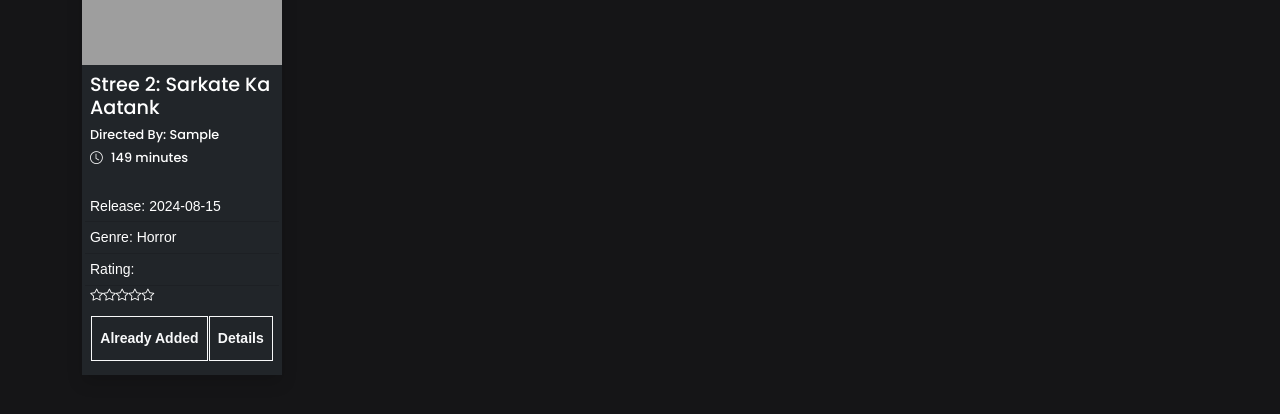
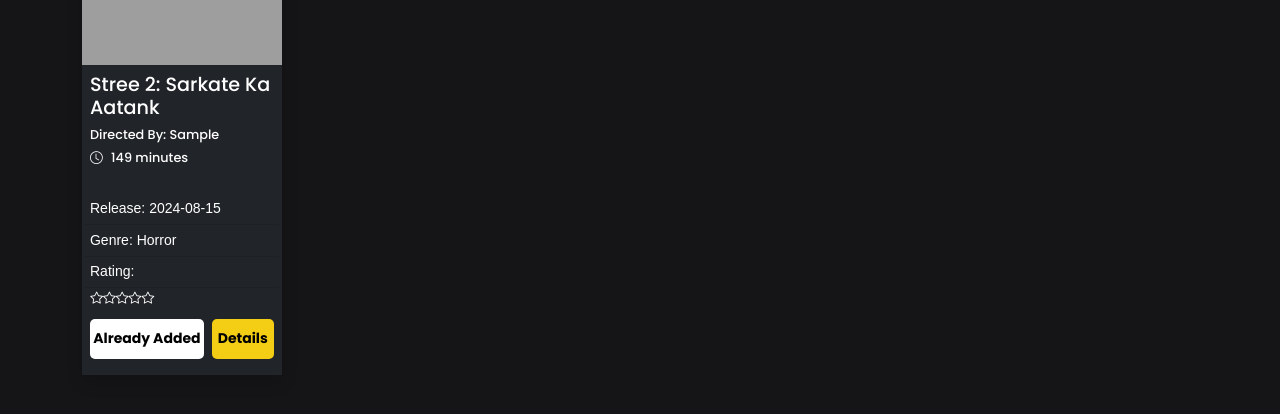
Before and after one commit to thisBedBugBytes/Movie-Site, a PHP site: page /movies.php in a window 1280 px wide. Shown: the part 251-665 px from the top of the page. Run offline with PHP 8.4, Linux system fonts and the light colour scheme; the visitor is signed in with stand-in values (Sample User, id 1); data comes from the database, SQL or seed files in the repository; tables that the repository leaves empty or names only in its code hold one stand-in row (values such as "Sample post"); grey boxes are pictures that could not be loaded.

Commit message:
Update movies.php

```diff
--- a/movies.php
+++ b/movies.php
@@ -165,13 +165,29 @@ $result = mysqli_query($con, $sql);
                         <div class="card-body bg-dark text-white outfit-regular" style="padding: 0.5rem;">
                             <div class="d-flex justify-content-evenly">
                                 <?php if ($row['user_id'] == $user_id && $user_id != NULL): ?>
-                                    <a href="#" class="btn btn-sm btn-outline-light outfit-regular rounded-0 fw-bold shadow-none d-flex justify-content-center align-items-center" style="height: 45px;">Already Added</a>
-                                    <a href="details.php" class="btn btn-sm btn-outline-light outfit-regular rounded-0 fw-bold shadow-none d-flex justify-content-center align-items-center" style="height: 45px;">Details</a>
+                                    <a href="#" class="btn btn-sm d-flex justify-content-center align-items-center" style="background-color: white; height: 40px ; color: black; border-radius: 5px; padding: 2px 2px; font-weight: bold; text-align: center; display: inline-block;">Already Added</a>
+                                    <a href="details.php" class="btn btn-sm d-flex justify-content-center align-items-center"
+                                        style="background-color:#F4CE14; height: 40px; color: black; border-radius: 5px; padding: 5px 5px; font-weight: bold; text-align: center; display: inline-block; margin-left :8px;"
+                                        onmouseover="this.style.backgroundColor='#BA4323'; this.style.color='white';"
+                                        onmouseout="this.style.backgroundColor='#F4CE14'; this.style.color='black';">
+                                        Details
+                                    </a>
                                 <?php else: ?>
                                     <form action="movies.php" method="POST">
-                                        <button type="submit" name="movie_id" value="<?php echo $movie_id;?>" class="btn btn-sm btn-outline-light outfit-regular rounded-0 fw-bold shadow-none d-flex justify-content-center align-items-center" style="height: 45px;">Add to Watchlist</button>
+                                        <button type="submit" name="movie_id" value="<?php echo $movie_id; ?>"
+                                            class="btn btn-sm d-flex justify-content-center align-items-center"
+                                            style="background-color:#F4CE14; height: 40px; color: black; border-radius: 5px; padding: 2px 2px; font-weight: bold; text-align: center; display: inline-block;"
+                                            onmouseover="this.style.backgroundColor='#BA4323'; this.style.color='white';"
+                                            onmouseout="this.style.backgroundColor='#F4CE14'; this.style.color='black';">
+                                            Add to Watchlist
+                                        </button>
                                     </form>
-                                    <a href="details.php" class="btn btn-sm btn-outline-light outfit-regular rounded-0 fw-bold shadow-none d-flex justify-content-center align-items-center" style="height: 45px;">Details</a>
+                                    <a href="details.php" class="btn btn-sm d-flex justify-content-center align-items-center"
+                                        style="background-color:#F4CE14; height: 40px; color: black; border-radius: 5px; padding: 5px 5px; font-weight: bold; text-align: center; display: inline-block; margin-left :8px;"
+                                        onmouseover="this.style.backgroundColor='#BA4323'; this.style.color='white';"
+                                        onmouseout="this.style.backgroundColor='#F4CE14'; this.style.color='black';">
+                                        Details
+                                    </a>
                                 <?php endif; ?>
                             </div>
                         </div>
@@ -184,7 +200,7 @@ $result = mysqli_query($con, $sql);
         }
         ?>
     </div
-</div>
-<?php
+        </div>
+    <?php
     include("footer.php");
-?>
+    ?>
```
